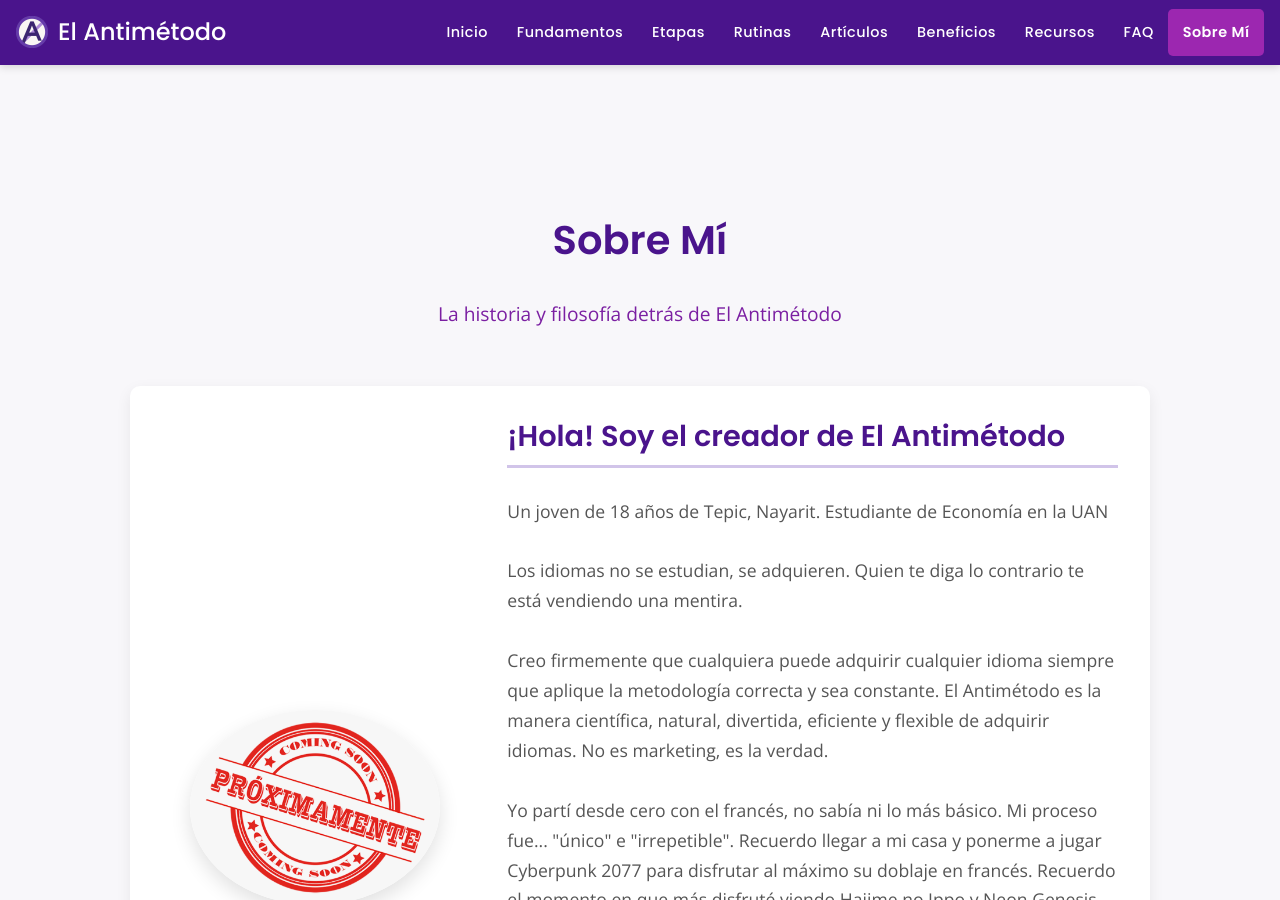
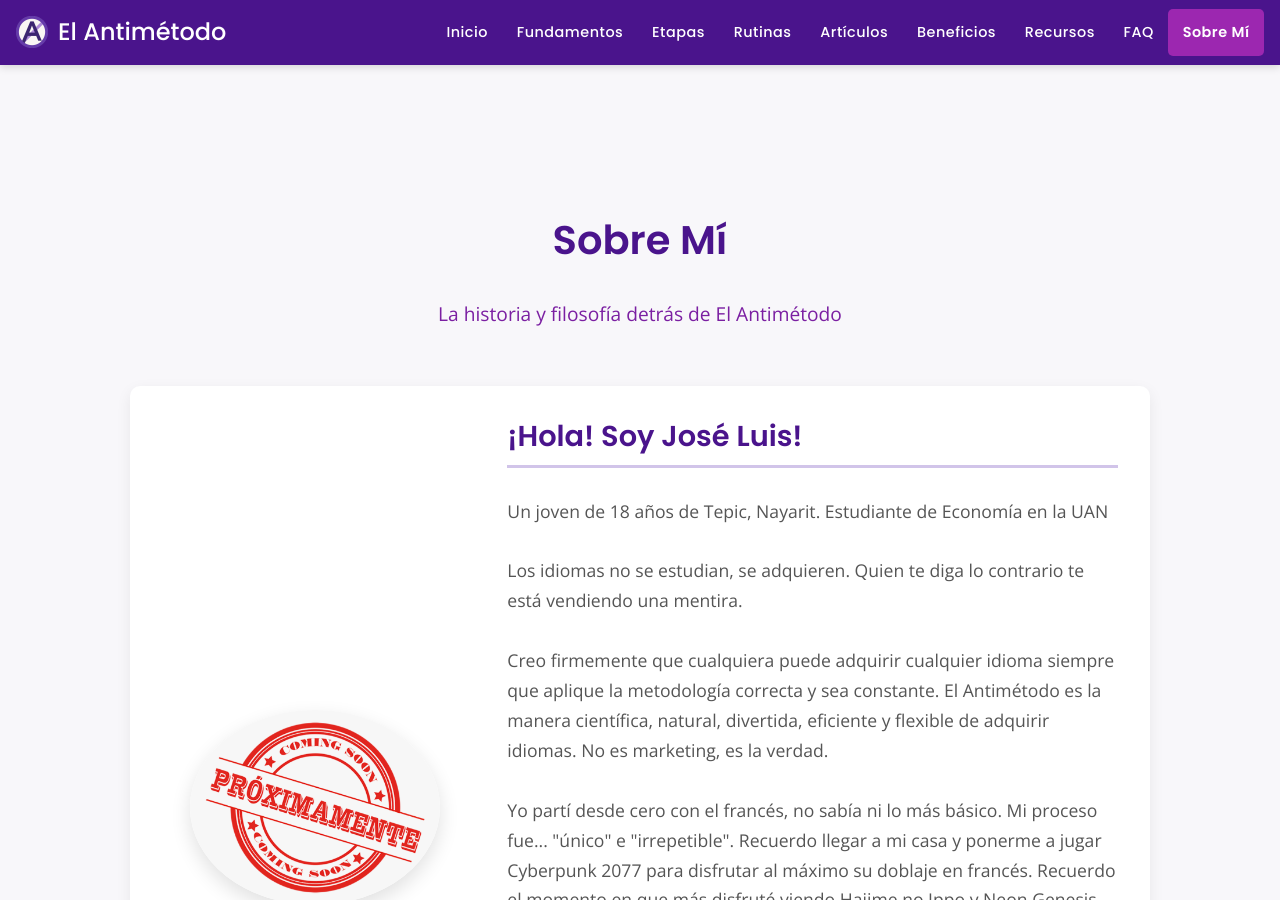
Before and after one commit to LuiseM93/ElAntimetodo, a Jekyll site: the page built from contacto.md, in a window 1280 px wide and 900 px high. Built offline with Jekyll 4.4.1, drawn with Linux system fonts in a browser that asks for light colours; some of the changed text lies outside the part shown.

Commit message:
Update contacto.md

```diff
--- a/contacto.md
+++ b/contacto.md
@@ -97,7 +97,7 @@
       <img src="{{ '/assets/yo.jpg' | relative_url }}" alt="Foto de José Luis Hernández, creador de El Antimétodo">
     </div>
     <div class="about-me-text">
-      <h2 style="margin-top:0; font-size: 1.8em;">¡Hola! Soy el creador de El Antimétodo</h2>
+      <h2 style="margin-top:0; font-size: 1.8em;">¡Hola! Soy José Luis!</h2>
       <p style="font-size: 1.1em; line-height: 1.7; color: var(--text-light-color);">
         Un joven de 18 años de Tepic, Nayarit. Estudiante de Economía en la UAN
         <br><br>
```
Also changed, not shown: other parts of contacto.md (+1 -1 lines).
